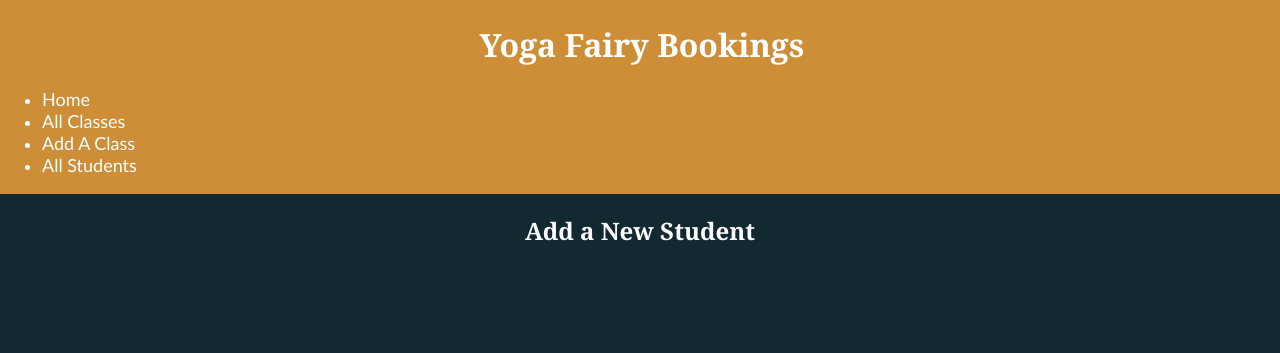
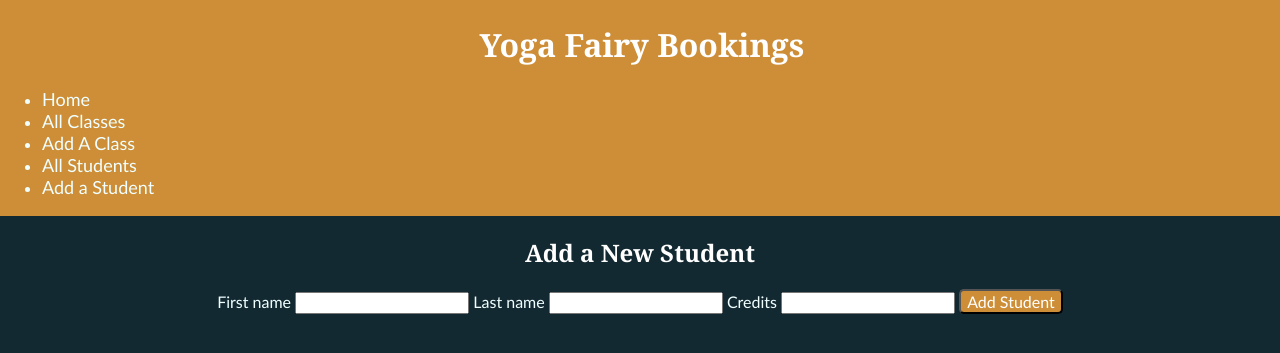
Before and after one commit to mhairilou/yoga_bookings, a Flask app: page /students/new in a window 1280 px wide. Shown: the top 353 px of the page. Run offline with Flask 2, Linux system fonts and the light colour scheme.

Commit message:
can add new student

```diff
--- a/yoga_bookings_app/console.py
+++ b/yoga_bookings_app/console.py
@@ -20,7 +20,6 @@ session_repository.save(session4)
 session_repository.delete(session3.id)
 
 session = session_repository.select(session1.id)
-print(session.yoga_type)
 
 session1.duration= 100
 session_repository.update(session1)
--- a/yoga_bookings_app/controllers/student_controller.py
+++ b/yoga_bookings_app/controllers/student_controller.py
@@ -20,9 +20,10 @@ def new_student():
 #CREATE
 @student_blueprint.route("/students", methods = ["POST"])
 def create_student():
-    yoga_type = request.form["yoga_type"]
-    duration = request.form["duration"]
-    new_student = Student(yoga_type, duration)
+    first_name = request.form["first_name"]
+    last_name = request.form["last_name"]
+    credits = request.form["credits"]
+    new_student = Student(first_name, last_name, credits)
     student_repository.save(new_student)
     return redirect("/students")
 
--- a/yoga_bookings_app/templates/base.html
+++ b/yoga_bookings_app/templates/base.html
@@ -16,6 +16,7 @@
                 <li><a href="/sessions">All Classes</a></li>
                 <li><a href="/sessions/new">Add A Class</a></li>
                 <li><a href="/students">All Students</a></li>
+                <li><a href="/students/new">Add a Student</a></li>
 
         </ul>
         </nav>
--- a/yoga_bookings_app/templates/students/new.html
+++ b/yoga_bookings_app/templates/students/new.html
@@ -4,15 +4,17 @@
 
 <h2>Add a New Student</h2>
 
-<!-- <div class="form-container">
+<div class="form-container">
 
-    <form action="/sessions" method="post">
-        <label for="yoga_type">Type</label>
-        <input type="text" name="yoga_type" id="yoga_type">
-        <label for="duration">Duration</label>
-        <input type="number" name="duration" id="duration">
-        <input type="submit" class="submit-button" value="Add to schedule">
+    <form action="/students" method="post">
+        <label for="first_name">First name</label>
+        <input type="text" name="first_name" id="first_name">
+        <label for="last_name">Last name</label>
+        <input type="text" name="last_name" id="last_name">
+        <label for="Credits">Credits</label>
+        <input type="number" name="credits" id="credits">
+        <input type="submit" class="submit-button" value="Add Student">
       </form>
-    </div> -->
+    </div>
 
 {% endblock %}
```
